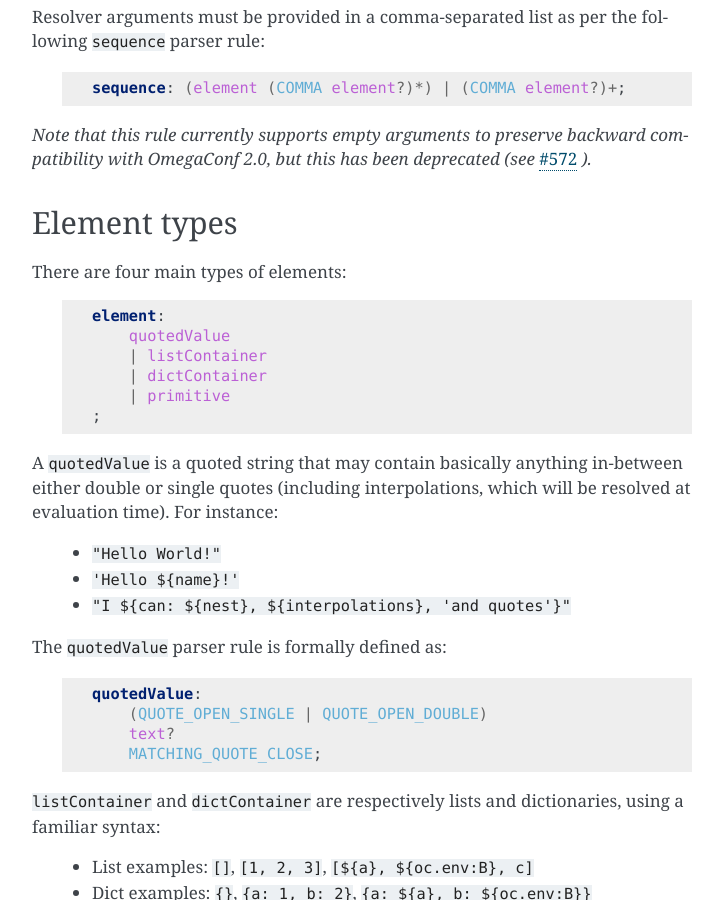
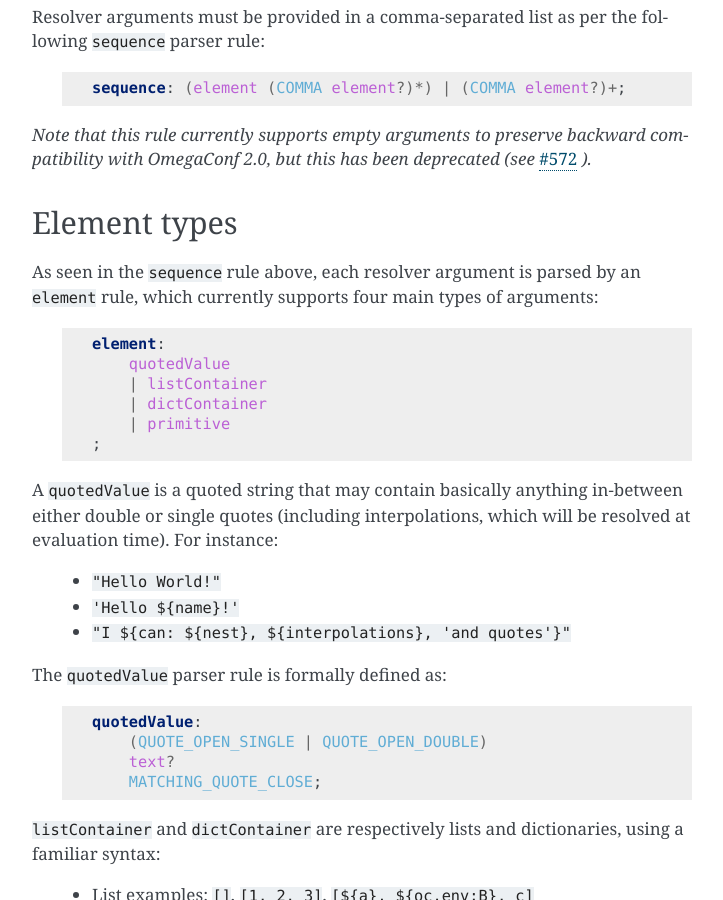
Before and after one commit to omry/omegaconf, a Sphinx documentation site: the page built from docs/source/grammar.rst, in a window 1280 px wide and 900 px high, scrolled down 1481 px. Shown: the whole window, without its empty margins (388-1111 px from the left). Built offline with Sphinx 7.4.7, drawn with Linux system fonts in a browser that asks for light colours.

Commit message:
Clarification regarding the role of elements in the grammar

```diff
--- a/docs/source/grammar.rst
+++ b/docs/source/grammar.rst
@@ -89,7 +89,8 @@ with OmegaConf 2.0, but this has been deprecated (see* `#572 <https://github.com
 Element types
 ^^^^^^^^^^^^^
 
-There are four main types of elements:
+As seen in the ``sequence`` rule above, each resolver argument is parsed by an ``element`` rule,
+which currently supports four main types of arguments:
 
     .. code-block:: antlr
 
```
